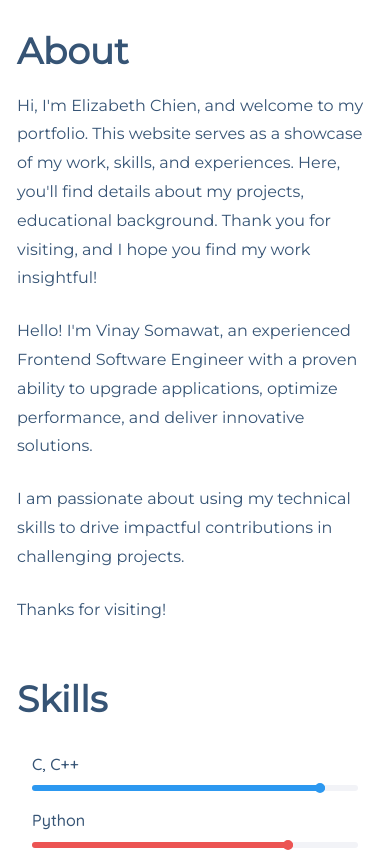
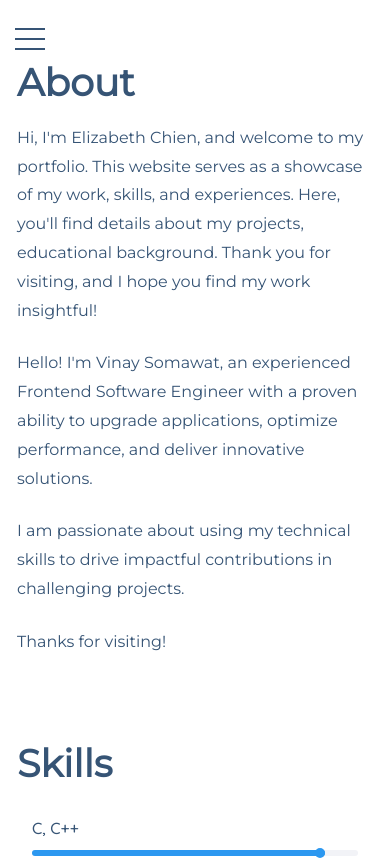
Before and after one commit to elisa40334/Portfolio, a plain HTML site: page index.html in a window 390 px wide. Shown: the top 859 px of the page. Drawn offline with nearby package versions, Linux system fonts and the light colour scheme; no server answers; a web font is replaced by a local one.

```diff
--- a/css/style.css
+++ b/css/style.css
@@ -680,10 +680,7 @@ body.offcanvas .colorlib-nav-toggle {
 
 .about-desc h1 {
 	margin-bottom: 20px;
-<<<<<<< HEAD
 	margin-top: 30px;
-=======
->>>>>>> 557281c (first)
 	font-size: 38px;
 	font-weight: 600;
 	font-family: "Montserrat", Georgia, serif;
@@ -1880,11 +1877,7 @@ body.offcanvas .colorlib-nav-toggle {
 	*display: inline;
 	width: 30px;
 	height: 2px;
-<<<<<<< HEAD
 	background-color: #365475;
-=======
-	background-color: white;
->>>>>>> 557281c (first)
 	font: bold 14px/0.4 Helvetica;
 	text-transform: uppercase;
 	text-indent: -55px;
@@ -1897,20 +1890,13 @@ body.offcanvas .colorlib-nav-toggle {
 	content: "";
 	width: 30px;
 	height: 2px;
-<<<<<<< HEAD
 	background-color: #365475;
-=======
-	background-color: white;
->>>>>>> 557281c (first)
 	position: absolute;
 	left: 0;
 	-webkit-transition: 0.2s;
 	-o-transition: 0.2s;
 	transition: 0.2s;
-<<<<<<< HEAD
-
-=======
->>>>>>> 557281c (first)
+
 }
 .colorlib-nav-toggle.dark i {
 	position: relative;
```
